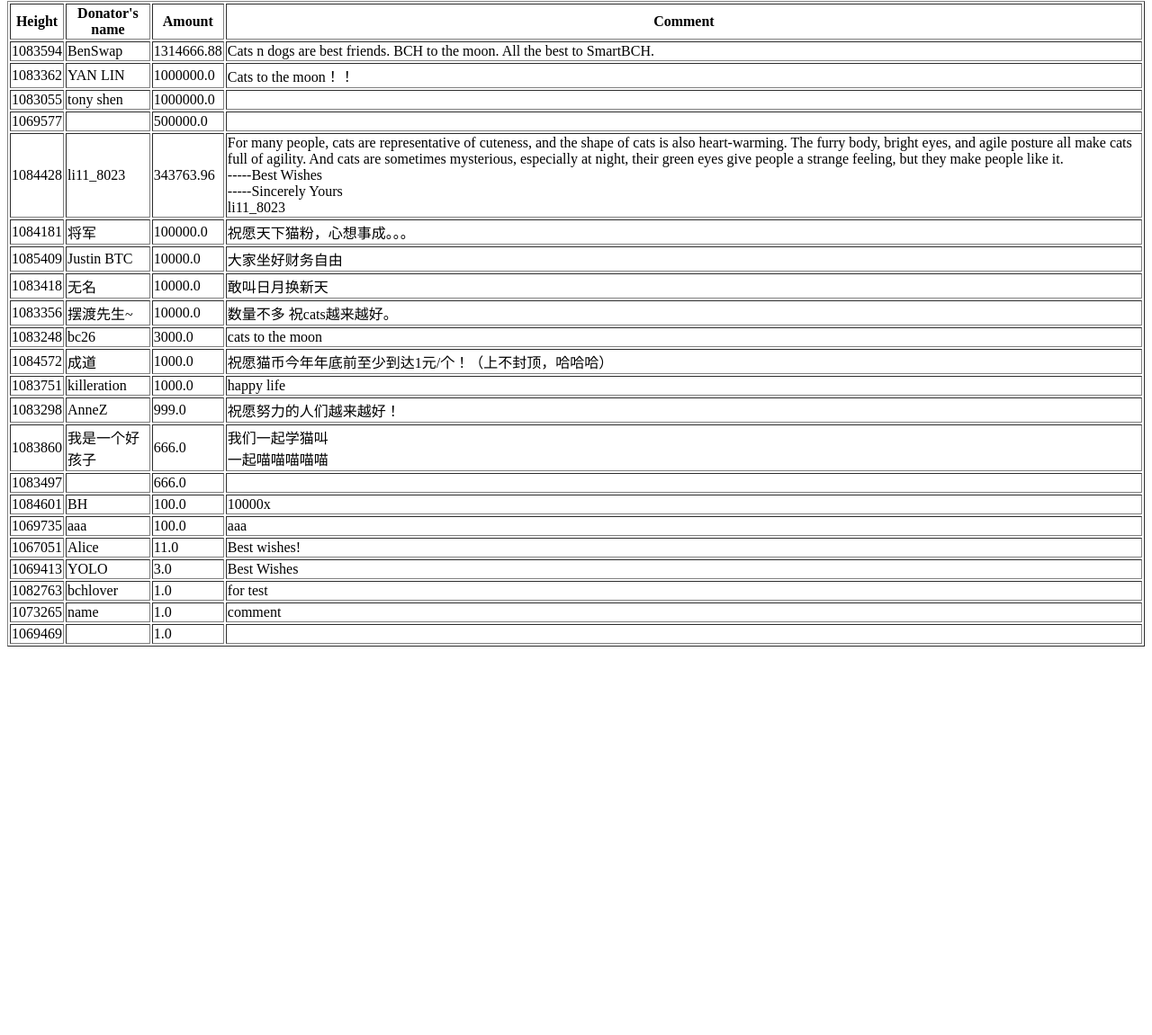
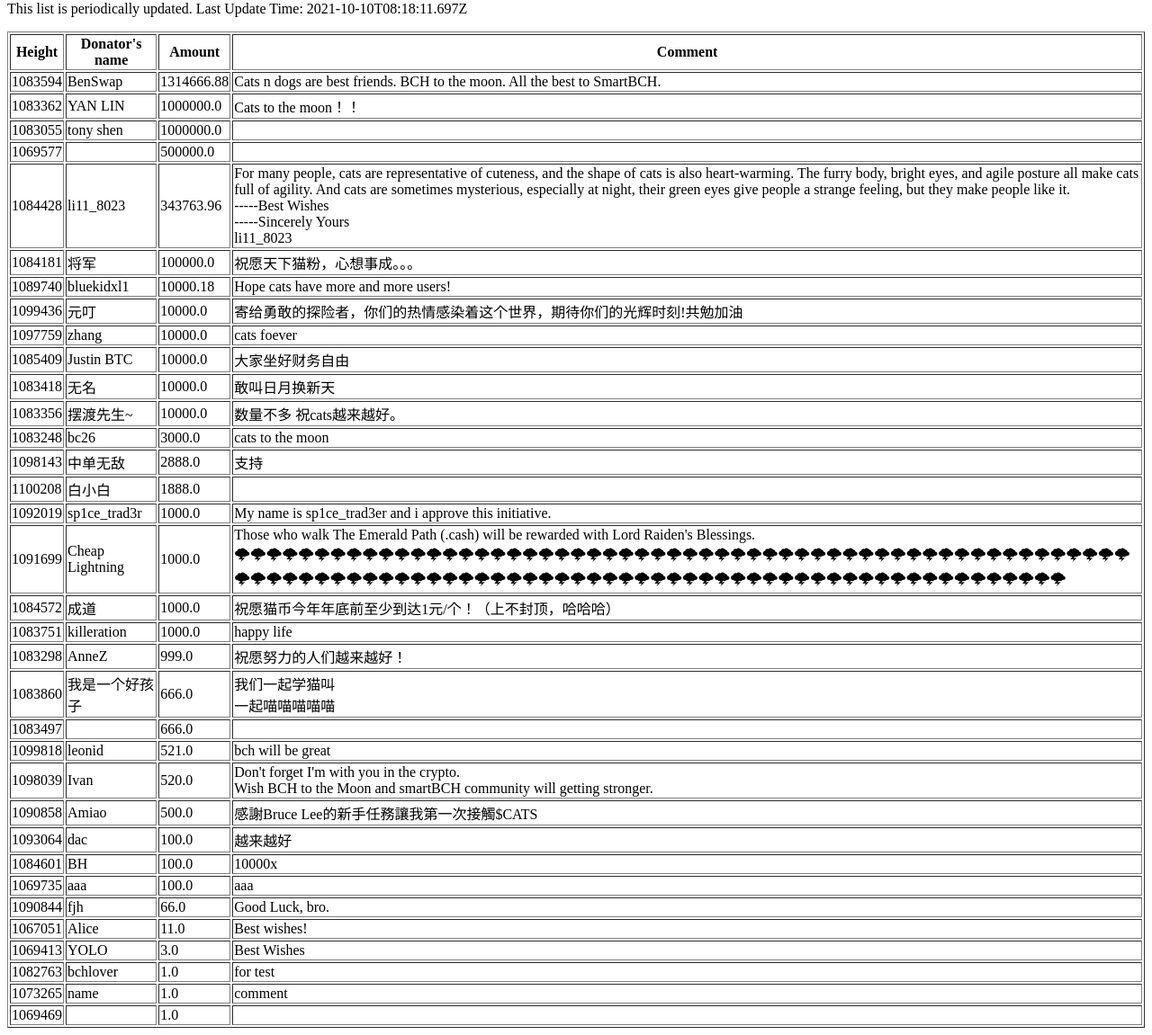
Before and after one commit to chequenetwork/chequenetwork.github.io, a plain HTML site: page donations.html in a window 1280 px wide. Shown: the part 41-1192 px from the top of the page at 90% size. Before the commit the page ends 800 px from the top, so only its background shows below. Drawn offline with Linux system fonts and the light colour scheme.

Commit message:
Update donations.html

```diff
--- a/donations.html
+++ b/donations.html
@@ -1,4 +1,5 @@
-<html><body><p>Update Time:&nbsp;2021-10-09T08:55:37.460Z</p>
+<html><body><p>Here is a list of all the donations to support the airdrop from checkbook.cash.</p>
+<p>This list is periodically updated. Last Update Time:&nbsp;2021-10-10T08:18:11.697Z</p>
 <table border=1>
 <tr><th>Height</th><th>Donator's name</th><th>Amount</th><th>Comment</th></tr>
 <tr><td>1083594</td>
@@ -28,6 +29,18 @@
 <td>将军</td>
 <td>100000.0</td>
 <td><span style="white-space: pre-line">祝愿天下猫粉，心想事成。。。</span></td></tr>
+<tr><td>1089740</td>
+<td>bluekidxl1</td>
+<td>10000.18</td>
+<td><span style="white-space: pre-line">Hope cats have more and more users!</span></td></tr>
+<tr><td>1099436</td>
+<td>元叮</td>
+<td>10000.0</td>
+<td><span style="white-space: pre-line">寄给勇敢的探险者，你们的热情感染着这个世界，期待你们的光辉时刻!共勉加油</span></td></tr>
+<tr><td>1097759</td>
+<td>zhang</td>
+<td>10000.0</td>
+<td><span style="white-space: pre-line">cats foever</span></td></tr>
 <tr><td>1085409</td>
 <td>Justin BTC</td>
 <td>10000.0</td>
@@ -44,6 +57,23 @@
 <td>bc26</td>
 <td>3000.0</td>
 <td><span style="white-space: pre-line">cats to the moon</span></td></tr>
+<tr><td>1098143</td>
+<td>中单无敌</td>
+<td>2888.0</td>
+<td><span style="white-space: pre-line">支持</span></td></tr>
+<tr><td>1100208</td>
+<td>白小白</td>
+<td>1888.0</td>
+<td><span style="white-space: pre-line"></span></td></tr>
+<tr><td>1092019</td>
+<td>sp1ce_trad3r</td>
+<td>1000.0</td>
+<td><span style="white-space: pre-line">My name is sp1ce_trad3er and i approve this initiative.</span></td></tr>
+<tr><td>1091699</td>
+<td>Cheap Lightning</td>
+<td>1000.0</td>
+<td><span style="white-space: pre-line">Those who walk The Emerald Path (.cash) will be rewarded with Lord Raiden's Blessings.
+🌩🌩🌩🌩🌩🌩🌩🌩🌩🌩🌩🌩🌩🌩🌩🌩🌩🌩🌩🌩🌩🌩🌩🌩🌩🌩🌩🌩🌩🌩🌩🌩🌩🌩🌩🌩🌩🌩🌩🌩🌩🌩🌩🌩🌩🌩🌩🌩🌩🌩🌩🌩🌩🌩🌩🌩🌩🌩🌩🌩🌩🌩🌩🌩🌩🌩🌩🌩🌩🌩🌩🌩🌩🌩🌩🌩🌩🌩🌩🌩🌩🌩🌩🌩🌩🌩🌩🌩🌩🌩🌩🌩🌩🌩🌩🌩🌩🌩🌩🌩🌩🌩🌩🌩🌩🌩🌩🌩</span></td></tr>
 <tr><td>1084572</td>
 <td>成道</td>
 <td>1000.0</td>
@@ -65,6 +95,24 @@
 <td></td>
 <td>666.0</td>
 <td><span style="white-space: pre-line"></span></td></tr>
+<tr><td>1099818</td>
+<td>leonid</td>
+<td>521.0</td>
+<td><span style="white-space: pre-line">bch will be great</span></td></tr>
+<tr><td>1098039</td>
+<td>Ivan</td>
+<td>520.0</td>
+<td><span style="white-space: pre-line">Don't forget I'm with you in the crypto.
+Wish BCH to the Moon and smartBCH community will getting stronger.</span></td></tr>
+<tr><td>1090858</td>
+<td>Amiao</td>
+<td>500.0</td>
+<td><span style="white-space: pre-line">感謝Bruce Lee的新手任務讓我第一次接觸$CATS
+</span></td></tr>
+<tr><td>1093064</td>
+<td>dac</td>
+<td>100.0</td>
+<td><span style="white-space: pre-line">越来越好</span></td></tr>
 <tr><td>1084601</td>
 <td>BH</td>
 <td>100.0</td>
@@ -73,6 +121,10 @@
 <td>aaa</td>
 <td>100.0</td>
 <td><span style="white-space: pre-line">aaa</span></td></tr>
+<tr><td>1090844</td>
+<td>fjh</td>
+<td>66.0</td>
+<td><span style="white-space: pre-line">Good Luck, bro.</span></td></tr>
 <tr><td>1067051</td>
 <td>Alice</td>
 <td>11.0</td>
```
